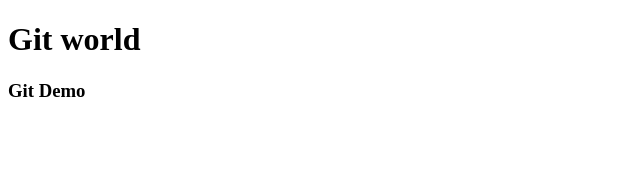
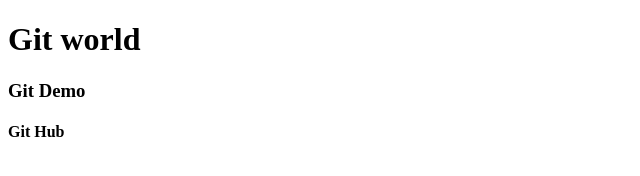
Before and after one commit to zakirhussain21/dxcworld, a plain HTML site: page index.html in a window 1280 px wide. Shown: the full height of the page, 0-640 px from the left. Drawn offline with Linux system fonts and the light colour scheme.

Commit message:
Update index.html

```diff
--- a/index.html
+++ b/index.html
@@ -9,5 +9,6 @@
 <body>
           <h1>Git world</h1>
           <h3>Git Demo</h3>
+          <h4>Git Hub</h3>
 </body>
 </html>
```
